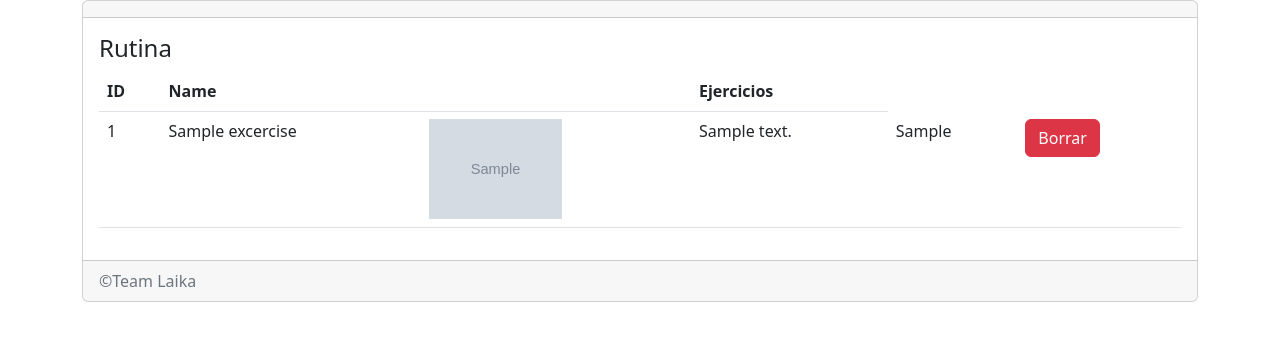
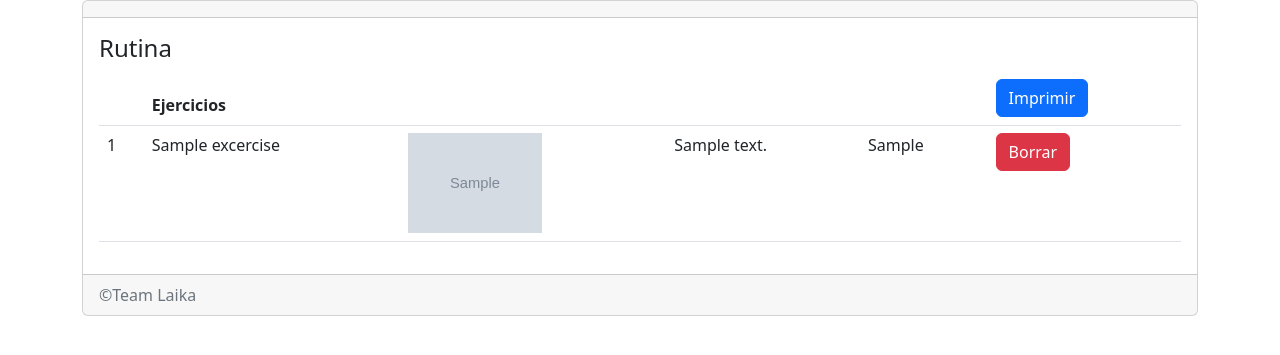
Before and after one commit to kaleal1/gym2.0, a Django app: page /routines in a window 1280 px wide. Shown: the part 56-411 px from the top of the page. Run offline with Django 4.2, Linux system fonts and the light colour scheme; tables that the repository leaves empty hold one stand-in row (values such as "Sample post"); grey boxes marked "Sample" are stand-in pictures.

Commit message:
detalles

```diff
--- a/api/templates/Routine/index.html
+++ b/api/templates/Routine/index.html
@@ -13,15 +13,18 @@
         <table class="table">
             <thead>
                 <tr>
-                    <th>ID</th>
-                    <th>Name</th>
+<!--                    <th>ID</th>-->
+<!--                    <th>Name</th>-->
                     <th>
 
                     </th>
                    <th>Ejercicios</th>
-<!--                    <th>Musculo</th>-->
-<!--                    <th>Acciones</th>-->
-
+                    <th>                     </th>
+                    <th> </th>
+                    <th> </th>
+                    <th>
+                    <a class="btn btn-primary " href="Jumbo action link" role="button">Imprimir</a>
+                    </th>
 
                 </tr>
             </thead>
--- a/api/templates/User/index.html
+++ b/api/templates/User/index.html
@@ -18,7 +18,7 @@
                     <th>Name</th>
                     <th>Height</th>
                     <th>Weight</th>
-                    <th>Acciones</th>
+<!--                    <th>Acciones</th>-->
                 </tr>
             </thead>
             <tbody>
@@ -31,8 +31,8 @@
                     <td>{{user.height}}</td>
                     <td>{{user.weight}}</td>
                     <td>
-                        <a name="" id="" class="btn btn-info" href="{% url 'editarusers'%}" role="button">Editar</a>
-                        <a name="" id="" class="btn btn-danger" href="#" role="button">Borrar</a>
+<!--                        <a name="" id="" class="btn btn-info" href="{% url 'editarusers'%}" role="button">Editar</a>-->
+<!--                        <a name="" id="" class="btn btn-danger" href="#" role="button">Borrar</a>-->
                     </td>
                 </tr>
                 {% endfor %}
--- a/api/templates/paginas/inicio.html
+++ b/api/templates/paginas/inicio.html
@@ -11,7 +11,7 @@
         <hr class="my-2">
 
         <p class="lead">
-            <a class="btn btn-primary btn-lg" href="Jumbo action link" role="button">Empezar</a>
+<!--            <a class="btn btn-primary btn-lg" href="Jumbo action link" role="button">Empezar</a>-->
         </p>
     </div>
 </div>
```
